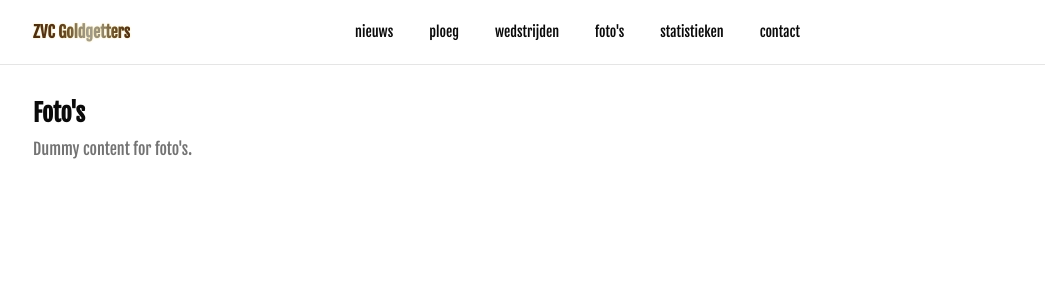
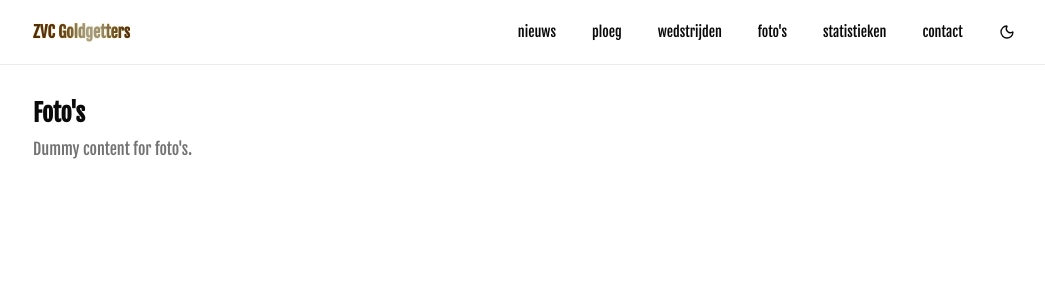
Before and after one commit to robinpellegrims/goldgetters, a Next.js app: page /fotos in a window 1280 px wide. Shown: the top 300 px of the page, without its empty margins (111-1156 px from the left). Built offline with nearby package versions, Linux system fonts and the light colour scheme.

Commit message:
feat(goldgetters): add light/dark mode switch

```diff
--- a/app/layout.tsx
+++ b/app/layout.tsx
@@ -36,7 +36,15 @@ export default function RootLayout({
   children: React.ReactNode;
 }>) {
   return (
-    <html lang="en">
+    <html lang="en" suppressHydrationWarning>
+      <head>
+        <script
+          // Prevent theme flash on first paint
+          dangerouslySetInnerHTML={{
+            __html: `(() => { try { const ls = localStorage.getItem('theme'); const m = window.matchMedia && window.matchMedia('(prefers-color-scheme: dark)').matches; const dark = ls ? ls === 'dark' : m; const root = document.documentElement; dark ? root.classList.add('dark') : root.classList.remove('dark'); } catch (_) {} })();`,
+          }}
+        />
+      </head>
       <body
         className={`${sans.variable} ${serif.variable} ${mono.variable} antialiased`}
       >
--- a/components/site-header.tsx
+++ b/components/site-header.tsx
@@ -8,6 +8,7 @@ import {
   NavigationMenuList,
   navigationMenuTriggerStyle,
 } from '@/components/ui/navigation-menu';
+import { ThemeToggle } from '@/components/theme-toggle';
 
 export function SiteHeader() {
   const items = [
@@ -20,7 +21,7 @@ export function SiteHeader() {
   ];
 
   return (
-    <header className="w-full border-b bg-background/80 backdrop-blur supports-[backdrop-filter]:bg-background/60">
+    <header className="w-full border-b border-black/[.08] dark:border-white/[.12] bg-background/80 backdrop-blur supports-[backdrop-filter]:bg-background/60">
       <div className="mx-auto flex max-w-5xl items-center justify-between px-4 py-3">
         <Link
           href="/"
@@ -28,6 +29,7 @@ export function SiteHeader() {
         >
           ZVC Goldgetters
         </Link>
+        <div className="flex items-center gap-2">
           <NavigationMenu>
             <NavigationMenuList>
               {items.map((item) => (
@@ -42,6 +44,8 @@ export function SiteHeader() {
               ))}
             </NavigationMenuList>
           </NavigationMenu>
+          <ThemeToggle />
+        </div>
       </div>
     </header>
   );
--- /dev/null
+++ b/components/theme-toggle.tsx
@@ -0,0 +1,64 @@
+'use client';
+
+import { useEffect, useState, useCallback } from 'react';
+import { Moon, Sun } from 'lucide-react';
+
+type Theme = 'light' | 'dark';
+
+function getStoredTheme(): Theme | null {
+  try {
+    const v = localStorage.getItem('theme');
+    return v === 'dark' || v === 'light' ? v : null;
+  } catch {
+    return null;
+  }
+}
+
+function applyTheme(theme: Theme) {
+  const root = document.documentElement;
+  if (theme === 'dark') root.classList.add('dark');
+  else root.classList.remove('dark');
+}
+
+export function ThemeToggle() {
+  const [theme, setTheme] = useState<Theme>('light');
+
+  // Initialize from DOM/localStorage on mount
+  useEffect(() => {
+    const stored = getStoredTheme();
+    let next: Theme = 'light';
+    if (stored) {
+      next = stored;
+    } else if (typeof window !== 'undefined' && window.matchMedia) {
+      next = window.matchMedia('(prefers-color-scheme: dark)').matches
+        ? 'dark'
+        : 'light';
+    }
+    setTheme(next);
+    applyTheme(next);
+  }, []);
+
+  const toggle = useCallback(() => {
+    const next: Theme = theme === 'dark' ? 'light' : 'dark';
+    setTheme(next);
+    try {
+      localStorage.setItem('theme', next);
+    } catch {}
+    applyTheme(next);
+  }, [theme]);
+
+  return (
+    <button
+      type="button"
+      onClick={toggle}
+      aria-label="Toggle theme"
+      className="inline-flex h-10 w-10 items-center justify-center rounded-md bg-background text-foreground transition-colors hover:bg-muted focus-visible:outline-none focus-visible:ring-2 focus-visible:ring-ring"
+    >
+      {theme === 'dark' ? (
+        <Sun className="h-4 w-4" />
+      ) : (
+        <Moon className="h-4 w-4" />
+      )}
+    </button>
+  );
+}
```
Lines whose indentation alone changed are shown as unchanged.
